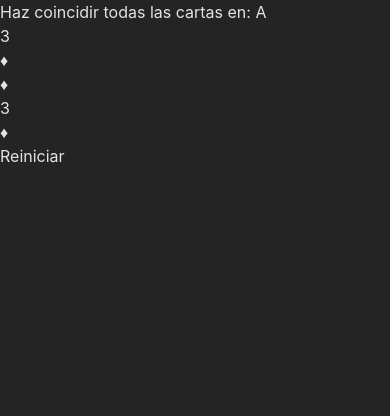
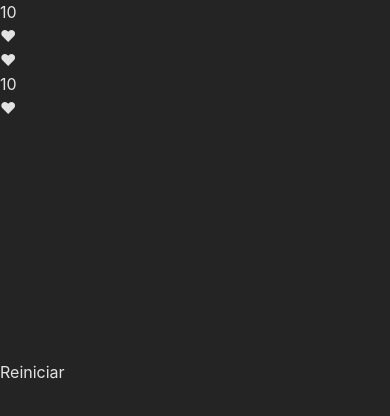
Before and after one commit to Dalvae/card-game, a React (Vite) app: page / in a window 390 px wide. Shown: the top 416 px of the page. Built offline with nearby package versions, Linux system fonts and the light colour scheme.

Commit message:
revert wincondition and decksize

```diff
--- a/src/App.tsx
+++ b/src/App.tsx
@@ -1,4 +1,4 @@
-import React, { useState, useEffect } from "react";
+import React, { useState } from "react";
 import Deck from "./components/Deck";
 import { createShuffledDeck } from "./utils/createSuffleDeck";
 import { Stack } from "./utils/Stack";
@@ -14,32 +14,8 @@ const App: React.FC = () => {
   );
   const [centerDeck, setCenterDeck] = useState<Stack<Card>>(new Stack());
   const [rightDeck, setRightDeck] = useState<Stack<Card>>(new Stack());
-  const [targetValue, setTargetValue] = useState<string>("");
-  const [gameWon, setGameWon] = useState<boolean>(false);
-
-  useEffect(() => {
-    if (!leftDeck.isEmpty()) {
-      const randomIndex = Math.floor(Math.random() * leftDeck.size());
-      setTargetValue(leftDeck.items[randomIndex].value);
-    }
-  }, []);
-
-  useEffect(() => {
-    if (
-      !leftDeck.isEmpty() &&
-      !centerDeck.isEmpty() &&
-      !rightDeck.isEmpty() &&
-      leftDeck.peek()?.value === targetValue &&
-      centerDeck.peek()?.value === targetValue &&
-      rightDeck.peek()?.value === targetValue
-    ) {
-      setGameWon(true);
-    }
-  }, [leftDeck, centerDeck, rightDeck, targetValue]);
 
   const handleCardClick = (source: string) => {
-    if (gameWon) return;
-
     if (source === "left" && !leftDeck.isEmpty()) {
       const card = leftDeck.pop();
       if (card) {
@@ -54,13 +30,6 @@ const App: React.FC = () => {
         rightDeck.push(card);
         setRightDeck(rightDeck.clone());
       }
-    } else if (source === "right" && !rightDeck.isEmpty()) {
-      const card = rightDeck.pop();
-      if (card) {
-        setRightDeck(rightDeck.clone());
-        leftDeck.push(card);
-        setLeftDeck(leftDeck.clone());
-      }
     }
   };
 
@@ -68,38 +37,19 @@ const App: React.FC = () => {
     setLeftDeck(new Stack(createShuffledDeck()));
     setCenterDeck(new Stack());
     setRightDeck(new Stack());
-    setGameWon(false);
   };
 
   return (
-    <div className=" relative flex flex-col items-center justify-center min-h-screen">
-      <h1 className="text-2xl font-bold mx-[10%] text-center">
-        Haz coincidir todas las cartas en: {targetValue}
-      </h1>
-      <div className="flex flex-col md:flex-row justify-center space-y-1 md:space-y-0 md:space-x-4 mt-8">
+    <div className="flex flex-col items-center justify-center min-h-screen">
+      <div className="flex justify-center space-x-4 mt-8">
         <Deck deck={leftDeck} onClick={() => handleCardClick("left")} />
         <Deck deck={centerDeck} onClick={() => handleCardClick("center")} />
-        <Deck deck={rightDeck} onClick={() => handleCardClick("right")} />
+        <Deck deck={rightDeck} onClick={() => {}} />
       </div>
-      {gameWon && (
-        <div className="fixed top-0 z- left-0 w-full h-full flex items-center justify-center bg-black bg-opacity-50  z-50">
-          <div className="bg-white p-32 rounded-lg justify-center items-center flex flex-col">
-            <p className="text-black text-xl font-bold mb-4">
-              ¡Has ganado el juego!
-            </p>
-            <button
-              onClick={handleResetClick}
-              className="bg-blue-500 text-white px-4 py-2 rounded-lg"
-            >
-              Reiniciar
-            </button>
-          </div>
-        </div>
-      )}
       <div className="mt-4">
         <button
           onClick={handleResetClick}
-          className="bg-blue-500 text-white px-4 py-2 rounded-lg mt-4"
+          className="bg-blue-500 text-white px-4 py-2 rounded-lg mt-4 "
         >
           Reiniciar
         </button>
--- a/src/utils/createSuffleDeck.ts
+++ b/src/utils/createSuffleDeck.ts
@@ -4,7 +4,7 @@ export interface Card {
 }
 
 const suits = ["corazones", "diamantes", "pica", "trebol"];
-const values = ["A", "2", "3", "4"];
+const values = ["A", "2", "3", "4", "5", "6", "7", "8", "9", "10", "J", "Q", "K"];
 
 export const createShuffledDeck = (): Card[] => {
   const deck: Card[] = [];
```
